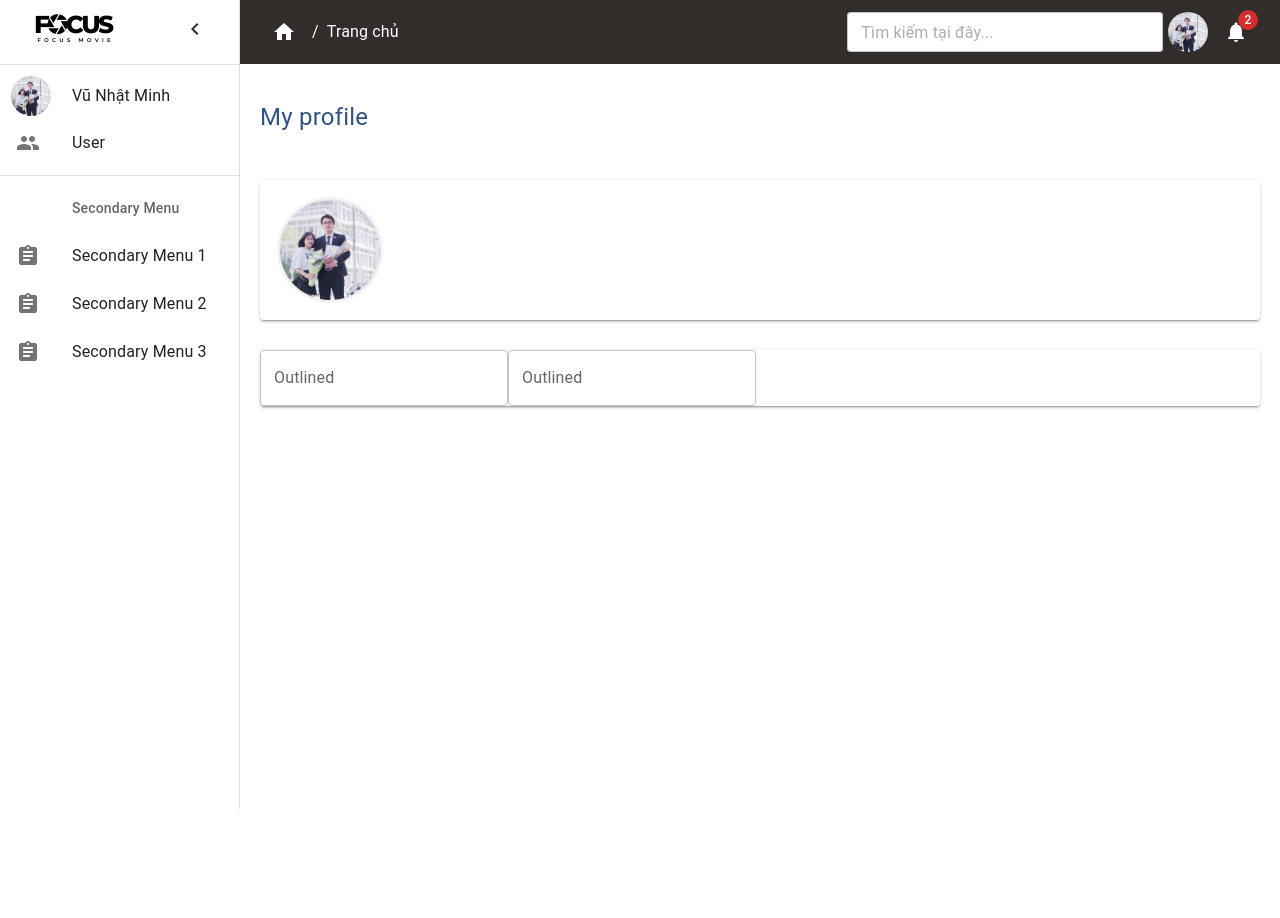
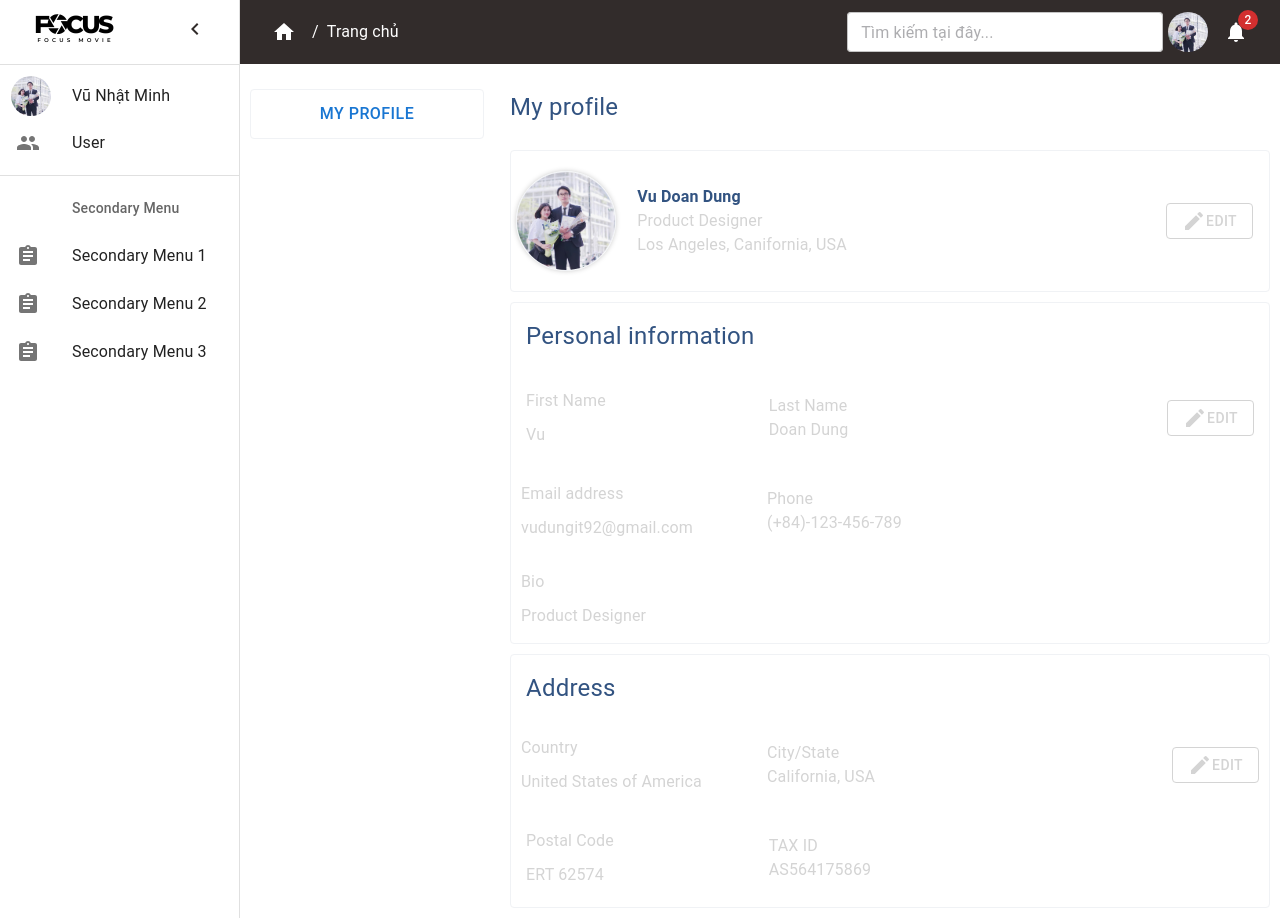
Before and after one commit to VuDoanDungVN/TodoApp, a Next.js app: page /profile-user in a window 1280 px wide. Before the commit the page ends 809 px from the top, so only its background shows below. Built offline with nearby package versions, Linux system fonts and the light colour scheme; no server answers.

Commit message:
profile design

```diff
--- a/app/page.tsx
+++ b/app/page.tsx
@@ -1,4 +1,4 @@
 import { redirect } from 'next/navigation';
 export default async function Home({}) {
-  redirect('/user');
+  redirect('/profile-user');
 }
--- a/app/profile-user/_components/profile.tsx
+++ b/app/profile-user/_components/profile.tsx
@@ -3,35 +3,244 @@ import React from 'react';
 import Avatar from '@mui/material/Avatar';
 import Stack from '@mui/material/Stack';
 import TextField from '@mui/material/TextField';
+import Button from '@mui/material/Button';
+import EditIcon from '@mui/icons-material/Edit';
 export default function profileMain() {
   return (
     <Box style={{ width: '100%' }}>
-      <Grid container xs={12} style={{ backgroundColor: '#fff', width: '100%', height: '90vh' }}>
-        <Grid item xs={12} style={{ padding: '20px' }}>
+      <Grid container xs={12} style={{ backgroundColor: '#fff' }}>
+        <Grid item xs={3} style={{ padding: '15px 0px' }}>
+          <Button
+            variant='outlined'
+            style={{
+              width: '90%',
+              marginTop: '70px',
+              margin: '10px',
+              padding: '10px',
+              border: '0.5px solid #f0f2f5',
+              fontSize: '1rem',
+            }}
+          >
+            My profile
+          </Button>
+        </Grid>
+        <Grid item xs={9} style={{ padding: '10px' }}>
+          {/**Đây là phần thông tin bao gổm avatar, tên, địa chỉ */}
           <Typography style={{ padding: '15px 0px', fontSize: '1.5rem', color: '#325381' }}>
             My profile
           </Typography>
-          <Paper elevation={2} style={{ margin: '30px 0px' }}>
-            <Stack direction='row' spacing={2}>
+          <Paper elevation={0} style={{ margin: '10px 0px', border: '0.5px solid #f0f2f5' }}>
+            <Stack direction='row'>
+              <Grid
+                container
+                xs={12}
+                spacing={2}
+                sx={{ display: 'flex', justifyContent: 'center', alignItems: 'center' }}
+              >
+                <Grid
+                  item
+                  xs={2}
+                  sx={{ display: 'flex', justifyContent: 'center', alignItems: 'center' }}
+                >
                   <Avatar
                     style={{
                       width: '100px',
                       height: '100px',
                       margin: '20px',
                       boxShadow: '0 0 5px #ccc',
+                      border: '1px solid #f0f2f5',
                     }}
                     alt='Remy Sharp'
                     src='/images/img/user.jpg'
                   />
+                </Grid>
+                <Grid item xs={8}>
+                  <Typography style={{ fontSize: '1rem', color: '#325381', fontWeight: 600 }}>
+                    Vu Doan Dung
+                  </Typography>
+                  <Typography style={{ fontSize: '1rem', color: '#d4d4d4' }}>
+                    Product Designer
+                  </Typography>
+                  <Typography style={{ fontSize: '1rem', color: '#d4d4d4' }}>
+                    Los Angeles, Canifornia, USA
+                  </Typography>
+                </Grid>
+                <Grid item xs={2} style={{ display: 'flex', justifyContent: 'flex-end' }}>
+                  <Button
+                    variant='outlined'
+                    style={{ color: '#d4d4d4', border: '0.5px solid #d4d4d4' }}
+                  >
+                    <EditIcon /> Edit
+                  </Button>
+                </Grid>
+              </Grid>
             </Stack>
           </Paper>
-          <Paper elevation={2}>
-            <Stack direction='row' spacing={2}>
-              <Grid item sx={{ width: '100%' }}>
-                <TextField id='outlined-basic' label='Outlined' variant='outlined' />
-                <TextField id='outlined-basic' label='Outlined' variant='outlined' />
+
+          {/**Đây là phần Personal information */}
+          <Paper elevation={0} style={{ margin: '10px 0px', border: '0.5px solid #f0f2f5' }}>
+            <Stack direction='row' style={{ display: 'block' }}>
+              <Grid item xs={12} style={{ width: '100%' }}>
+                <Typography style={{ fontSize: '1.5rem', color: '#325381', margin: '15px' }}>
+                  Personal information
+                </Typography>
               </Grid>
-              <Grid></Grid>
+              <Grid
+                container
+                xs={12}
+                sx={{
+                  display: 'flex',
+                  justifyContent: 'center',
+                  alignItems: 'center',
+                  padding: '15px',
+                }}
+              >
+                <Grid item xs={4}>
+                  <Typography style={{ padding: '5px 0px', fontSize: '1rem', color: '#d4d4d4' }}>
+                    First Name
+                  </Typography>
+                  <Typography style={{ padding: '5px 0px', fontSize: '1rem', color: '#d4d4d4' }}>
+                    Vu
+                  </Typography>
+                </Grid>
+                <Grid item xs={4}>
+                  <Typography style={{ padding: '15px px', fontSize: '1rem', color: '#d4d4d4' }}>
+                    Last Name
+                  </Typography>
+                  <Typography style={{ padding: '15px px', fontSize: '1rem', color: '#d4d4d4' }}>
+                    Doan Dung
+                  </Typography>
+                </Grid>
+                <Grid item xs={4} style={{ display: 'flex', justifyContent: 'flex-end' }}>
+                  <Button
+                    variant='outlined'
+                    style={{ color: '#d4d4d4', border: '0.5px solid #d4d4d4' }}
+                  >
+                    <EditIcon /> Edit
+                  </Button>
+                </Grid>
+              </Grid>
+              <Grid
+                container
+                xs={12}
+                sx={{
+                  display: 'flex',
+                  justifyContent: 'center',
+                  alignItems: 'center',
+                  padding: '10px',
+                }}
+              >
+                <Grid item xs={4}>
+                  <Typography style={{ padding: '5px 0px', fontSize: '1rem', color: '#d4d4d4' }}>
+                    Email address
+                  </Typography>
+                  <Typography style={{ padding: '5px 0px', fontSize: '1rem', color: '#d4d4d4' }}>
+                    vudungit92@gmail.com
+                  </Typography>
+                </Grid>
+                <Grid item xs={4}>
+                  <Typography style={{ padding: '15px px', fontSize: '1rem', color: '#d4d4d4' }}>
+                    Phone
+                  </Typography>
+                  <Typography style={{ padding: '15px px', fontSize: '1rem', color: '#d4d4d4' }}>
+                    (+84)-123-456-789
+                  </Typography>
+                </Grid>
+                <Grid item xs={4} style={{ display: 'flex', justifyContent: 'flex-end' }}></Grid>
+              </Grid>
+              <Grid
+                container
+                xs={12}
+                sx={{
+                  display: 'flex',
+                  justifyContent: 'center',
+                  alignItems: 'center',
+                  padding: '10px',
+                }}
+              >
+                <Grid item xs={12}>
+                  <Typography style={{ padding: '5px 0px', fontSize: '1rem', color: '#d4d4d4' }}>
+                    Bio
+                  </Typography>
+                  <Typography style={{ padding: '5px 0px', fontSize: '1rem', color: '#d4d4d4' }}>
+                    Product Designer
+                  </Typography>
+                </Grid>
+              </Grid>
+            </Stack>
+          </Paper>
+
+          {/**Đây là phần Address */}
+          <Paper elevation={0} style={{ border: '0.5px solid #f0f2f5' }}>
+            <Stack direction='row' style={{ display: 'block' }}>
+              <Grid item xs={12} style={{ width: '100%' }}>
+                <Typography style={{ fontSize: '1.5rem', color: '#325381', margin: '15px' }}>
+                  Address
+                </Typography>
+              </Grid>
+              <Grid
+                container
+                xs={12}
+                sx={{
+                  display: 'flex',
+                  justifyContent: 'center',
+                  alignItems: 'center',
+                  padding: '10px',
+                }}
+              >
+                <Grid item xs={4}>
+                  <Typography style={{ padding: '5px 0px', fontSize: '1rem', color: '#d4d4d4' }}>
+                    Country
+                  </Typography>
+                  <Typography style={{ padding: '5px 0px', fontSize: '1rem', color: '#d4d4d4' }}>
+                    United States of America
+                  </Typography>
+                </Grid>
+                <Grid item xs={4}>
+                  <Typography style={{ padding: '15px px', fontSize: '1rem', color: '#d4d4d4' }}>
+                    City/State
+                  </Typography>
+                  <Typography style={{ padding: '15px px', fontSize: '1rem', color: '#d4d4d4' }}>
+                    California, USA
+                  </Typography>
+                </Grid>
+                <Grid item xs={4} style={{ display: 'flex', justifyContent: 'flex-end' }}>
+                  <Button
+                    variant='outlined'
+                    style={{ color: '#d4d4d4', border: '0.5px solid #d4d4d4' }}
+                  >
+                    <EditIcon /> Edit
+                  </Button>
+                </Grid>
+              </Grid>
+              <Grid
+                container
+                xs={12}
+                sx={{
+                  display: 'flex',
+                  justifyContent: 'center',
+                  alignItems: 'center',
+                  padding: '15px',
+                }}
+              >
+                <Grid item xs={4}>
+                  <Typography style={{ padding: '5px 0px', fontSize: '1rem', color: '#d4d4d4' }}>
+                    Postal Code
+                  </Typography>
+                  <Typography style={{ padding: '5px 0px', fontSize: '1rem', color: '#d4d4d4' }}>
+                    ERT 62574
+                  </Typography>
+                </Grid>
+                <Grid item xs={4}>
+                  <Typography style={{ padding: '15px px', fontSize: '1rem', color: '#d4d4d4' }}>
+                    TAX ID
+                  </Typography>
+                  <Typography style={{ padding: '15px px', fontSize: '1rem', color: '#d4d4d4' }}>
+                    AS564175869
+                  </Typography>
+                </Grid>
+                <Grid item xs={4} style={{ display: 'flex', justifyContent: 'flex-end' }}></Grid>
+              </Grid>
             </Stack>
           </Paper>
         </Grid>
```
Also changed, not shown: app/api/auth/[...nextauth]/route.ts (+6 -45 lines), package.json (line endings or trailing spaces), 1 other file (tests, documents, lock files or other folders). Lines whose indentation alone changed are shown as unchanged.
